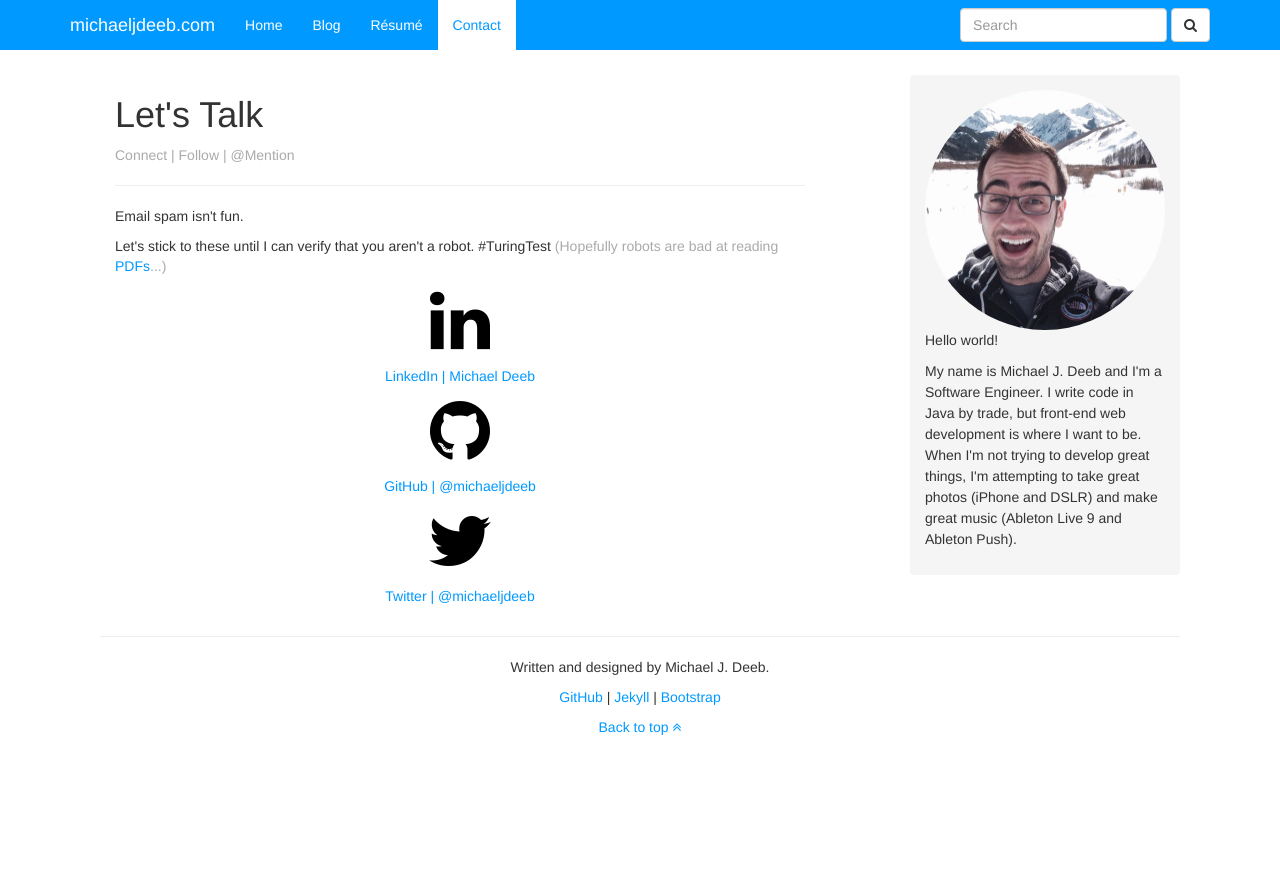
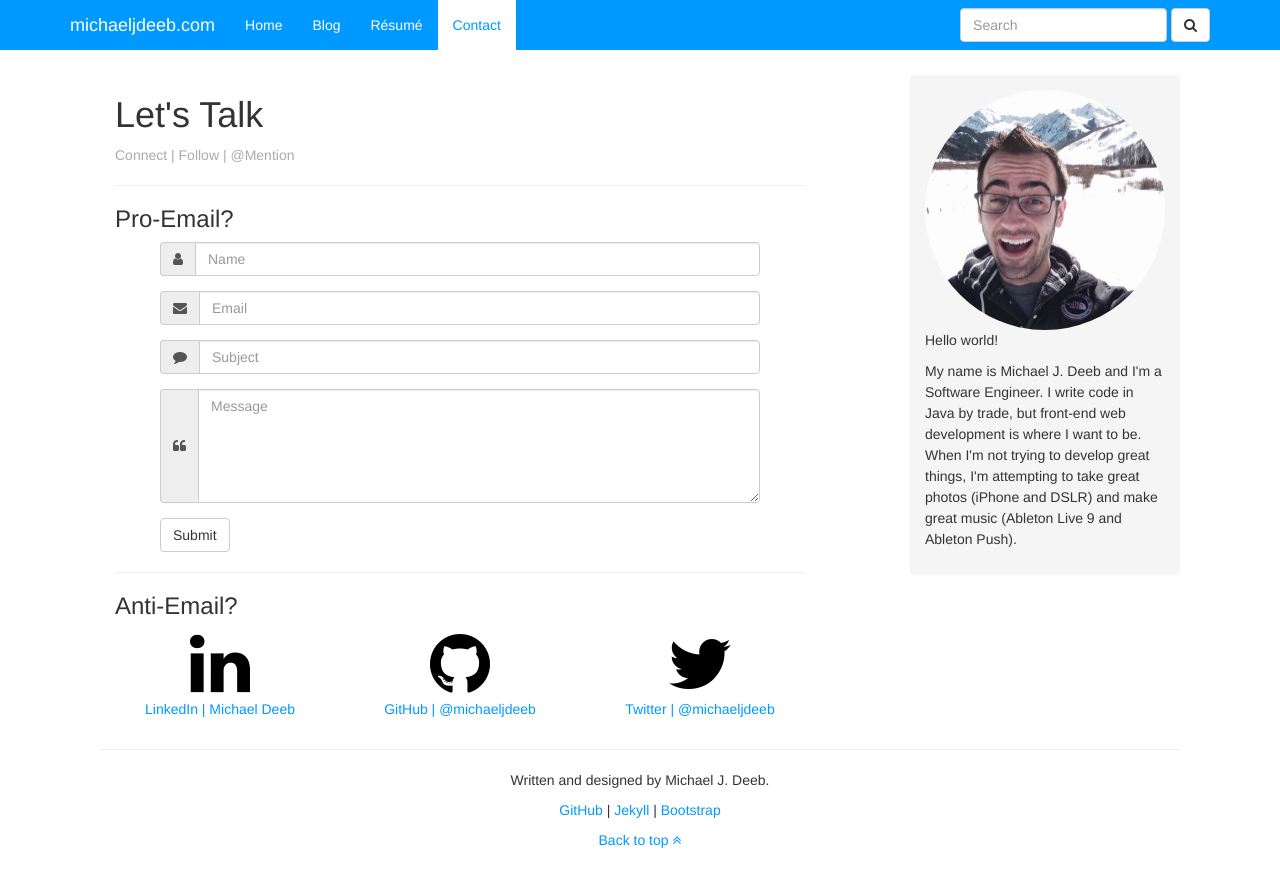
Before and after one commit to michaeljdeeb/old-bootstrap-website, a Jekyll site: the page built from contact.html, in a window 1280 px wide. Shown: the top 887 px of the page. Built offline with Jekyll 4.4.1, drawn with Linux system fonts in a browser that asks for light colours; nearby versions of some CDN libraries; Markdown is read by kramdown in place of the engine named in the settings; comment, search, counter and statistics services are not loaded.

Commit message:
Let there be email!

```diff
--- a/_includes/footer.html
+++ b/_includes/footer.html
@@ -19,3 +19,6 @@
 <script src="https://ajax.googleapis.com/ajax/libs/jquery/1.11.0/jquery.min.js"></script>
 <!-- Bootstrap JS -->
 <script src="/js/bootstrap.js"></script>
+{% if page.active == 'contact' %}
+    <script src="/js/contact.js"></script>
+{% endif %}
--- a/contact.html
+++ b/contact.html
@@ -8,29 +8,65 @@ image: "selfie.jpg"
 <h1 class="header">Let's Talk</h1>
 <p class="meta">Connect | Follow | @Mention</p>
 <hr>
-    <p>
-        Email spam isn't fun.
-    </p>
-    <p>
-        Let's stick to these until I can verify that you aren't a robot. #TuringTest <span class="meta">(Hopefully robots are bad at reading <a href="/resources/resume.pdf">PDFs</a>...)</span>
-    </p>
-    <div class="text-center">
-        <p>
+    <h3>Pro-Email?</h3>
+    <form class="form-horizontal" action="javascript:validateForm()" method="post">
+        <div id="name-group" class="form-group">
+            <div class="col-xs-10 col-xs-offset-1 input-group">
+                <span class="input-group-addon"><i class="fa fa-user"></i></span>
+                <input type="text" class="form-control" id="name" placeholder="Name" onblur="javascript:validateInline(this.id, this.value)">
+            </div>
+        </div>
+        <div id="email-group" class="form-group">
+            <div class="col-xs-10 col-xs-offset-1 input-group">
+                <span class="input-group-addon"><i class="fa fa-envelope"></i></span>
+                <input type="email" class="form-control" id="email" placeholder="Email" onblur="javascript:validateInline(this.id, this.value)">
+            </div>
+        </div>
+        <div id="subject-group" class="form-group">
+            <div class="col-xs-10 col-xs-offset-1 input-group">
+                <span class="input-group-addon"><i class="fa fa-comment"></i></span>
+                <input type="text" class="form-control" id="subject" placeholder="Subject" onblur="javascript:validateInline(this.id, this.value)">
+            </div>
+        </div>
+        <div id="message-group" class="form-group">
+            <div class="col-xs-10 col-xs-offset-1 input-group">
+                <span class="input-group-addon"><i class="fa fa-quote-left"></i></span>
+                <textarea class="form-control" id="message" rows="5" placeholder="Message" onblur="javascript:validateInline(this.id, this.value)"></textarea>
+            </div>
+        </div>
+        <div hidden class="form-group" id="short-message-group">
+            <div class="col-xs-10 col-xs-offset-1 alert alert-warning alert-dismissable">
+                <button type="button" class="close" data-dismiss="alert" aria-hidden="true">&times;</button>
+                Your message looks a little short. Press submit again if you'd like to send it anyways.
+            </div>
+        </div>
+        <div class="form-group">
+            <div class="col-xs-offset-1">
+                <button type="submit" class="btn btn-default">Submit</button>
+            </div>
+        </div>
+    </form>
+
+    <hr>
+    <h3>Anti-Email?</h3>
+
+    <div class="row text-center">
+        <div class="col-sm-4">
             <a class="icon" href="http://www.linkedin.com/in/michaeljdeeb/"><i class="fa fa-linkedin fa-5x" href="http://www.linkedin.com/in/michaeljdeeb"></i></a>
-        </p>
             <p>
                 <a href="http://www.linkedin.com/in/michaeljdeeb/">LinkedIn | Michael Deeb</a>
             </p>
-        <p>
+        </div>
+        <div class="col-sm-4">
             <a class="icon" href="https://github.com/michaeljdeeb"><i class="fa fa-github fa-5x"></i></a>
-        </p>
             <p>
                 <a href="https://github.com/michaeljdeeb">GitHub | @michaeljdeeb</a>
             </p>
-        <p>
+        </div>
+        <div class="col-sm-4">
             <a class="icon" href="http://twitter.com/michaeljdeeb"><i class="fa fa-twitter fa-5x"></i></a>
-        </p>
             <p>
                 <a href="http://twitter.com/michaeljdeeb">Twitter | @michaeljdeeb</a>
             </p>
         </div>
+    </div>
```
Lines whose indentation alone changed are shown as unchanged.
